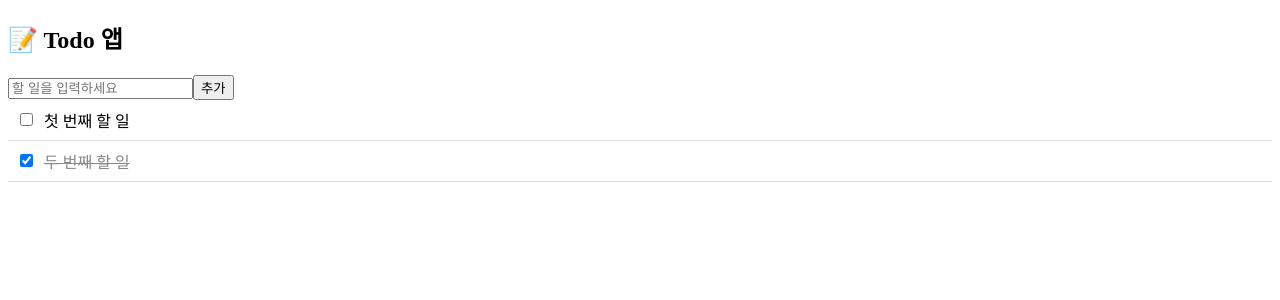
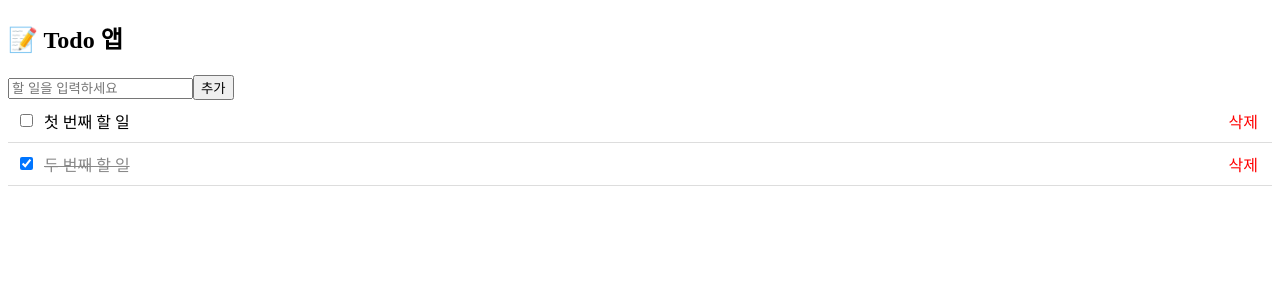
Before and after one commit to allkong/memento, a React (Vite) app: page /todo in a window 1280 px wide. Shown: the top 300 px of the page. Built offline with nearby package versions, Linux system fonts and the light colour scheme.

Commit message:
feat: TodoItem에 toggle과 remove 이벤트 연결

```diff
--- a/src/entities/todo/TodoItem.style.tsx
+++ b/src/entities/todo/TodoItem.style.tsx
@@ -11,4 +11,13 @@ export const Wrapper = styled.div`
 export const Text = styled.span<{ completed: boolean }>`
   text-decoration: ${({ completed }) => (completed ? 'line-through' : 'none')};
   color: ${({ completed }) => (completed ? '#888' : '#000')};
+  flex: 1;
 `;
+
+export const RemoveButton = styled.button`
+  background: transparent;
+  border: none;
+  color: red;
+  cursor: pointer;
+  font-size: 16px;
+`;
--- a/src/entities/todo/TodoItem.tsx
+++ b/src/entities/todo/TodoItem.tsx
@@ -1,15 +1,19 @@
-import type { Todo } from '@/entities/todo/types';
-import { Wrapper, Text } from '@/entities/todo/TodoItem.style';
+import { Todo } from '@/entities/todo/types';
+import { Wrapper, Text, RemoveButton } from '@/entities/todo/TodoItem.style';
+import { useTodos } from '@/features/todo/TodoProvider';
 
 type Props = {
   todo: Todo;
 };
 
 const TodoItem = ({ todo }: Props) => {
+  const { toggleTodo, removeTodo } = useTodos();
+
   return (
     <Wrapper>
-      <input type="checkbox" checked={todo.completed} readOnly />
+      <input type="checkbox" checked={todo.completed} onChange={() => toggleTodo(todo.id)} />
       <Text completed={todo.completed}>{todo.text}</Text>
+      <RemoveButton onClick={() => removeTodo(todo.id)}>삭제</RemoveButton>
     </Wrapper>
   );
 };
```
